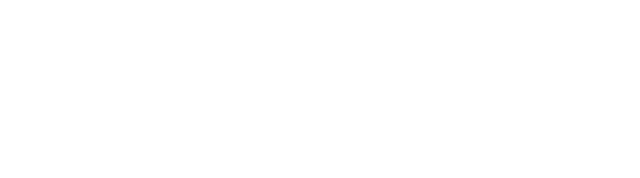
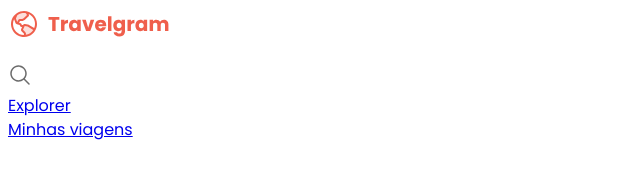
Before and after one commit to Blasivas/Travelgram, a plain HTML site: page index.html in a window 1280 px wide. Shown: the whole page, without its empty margins (0-640 px from the left). Drawn offline with Linux system fonts and the light colour scheme.

Commit message:
Navegação

```diff
--- a/index.html
+++ b/index.html
@@ -10,6 +10,20 @@
 <link href="https://fonts.googleapis.com/css2?family=Poppins:wght@100;400;700&display=swap" rel="stylesheet">
 </head>
 <body>
-
+  <nav>
+    <a href="#" id="logo">
+      <img src="assets/Icons/Logo.svg" alt="Logomarca">
+    </a>
+    <ul id="primary-menu">
+      <li>
+        <a href="#">
+          <img src="assets/Icons/MagnifyingGlass.svg" alt="lupa">
+        </a>
+      </li>
+      <li><a href="#">Explorer</a></li>
+      <li><a href="#">Minhas viagens</a></li>
+      <li><a href="assets/Profile pic.png" alt="Imagem de Isabela"></a></li>
+    </ul>
+  </nav>
 </body>
 </html>
--- a/styles/global.css
+++ b/styles/global.css
@@ -11,6 +11,18 @@
   --shape-transparency: #FFFFFF8F;
   --text-color-primary: #313131;
   --text-color-secondary: #6C6C6C;
+
+  --font-family: "Poppins", sans-serif;
+  --text-lg: bold 32px/125% var(var(--font-family));
+  --text: 16px/150% var(--font-family);
+  --text-md: 14px/175% var(--font-family);
+  --text-sm: 12px/175% var(var(--font-family))
+
+}
+body {
+  font:var(--text);
+  color: var(--text-color-secondary);
+  background-color: var(--background-color);
 }
 p{
   color: var(--text-color-secondary);
```
Also changed, not shown: assets/Icons/AirplaneTilt.svg (renamed from assets/AirplaneTilt.svg), assets/Icons/Image.svg (renamed from assets/Image.svg), assets/Icons/Logo.svg (renamed from assets/Logo.svg), assets/Icons/MagnifyingGlass.svg (renamed from assets/MagnifyingGlass.svg), assets/Icons/MapPin.svg (renamed from assets/MapPin.svg), assets/Image 02.png (deleted), assets/Image 03.png (deleted), assets/Image 04.png (deleted), assets/Image 05.png (deleted), assets/Image 06.png (deleted), assets/Image 07.png (deleted), assets/Image 08.png (deleted), assets/Image 09.png (deleted), assets/Image 10.png (deleted), 2 more files, 13 other files.
